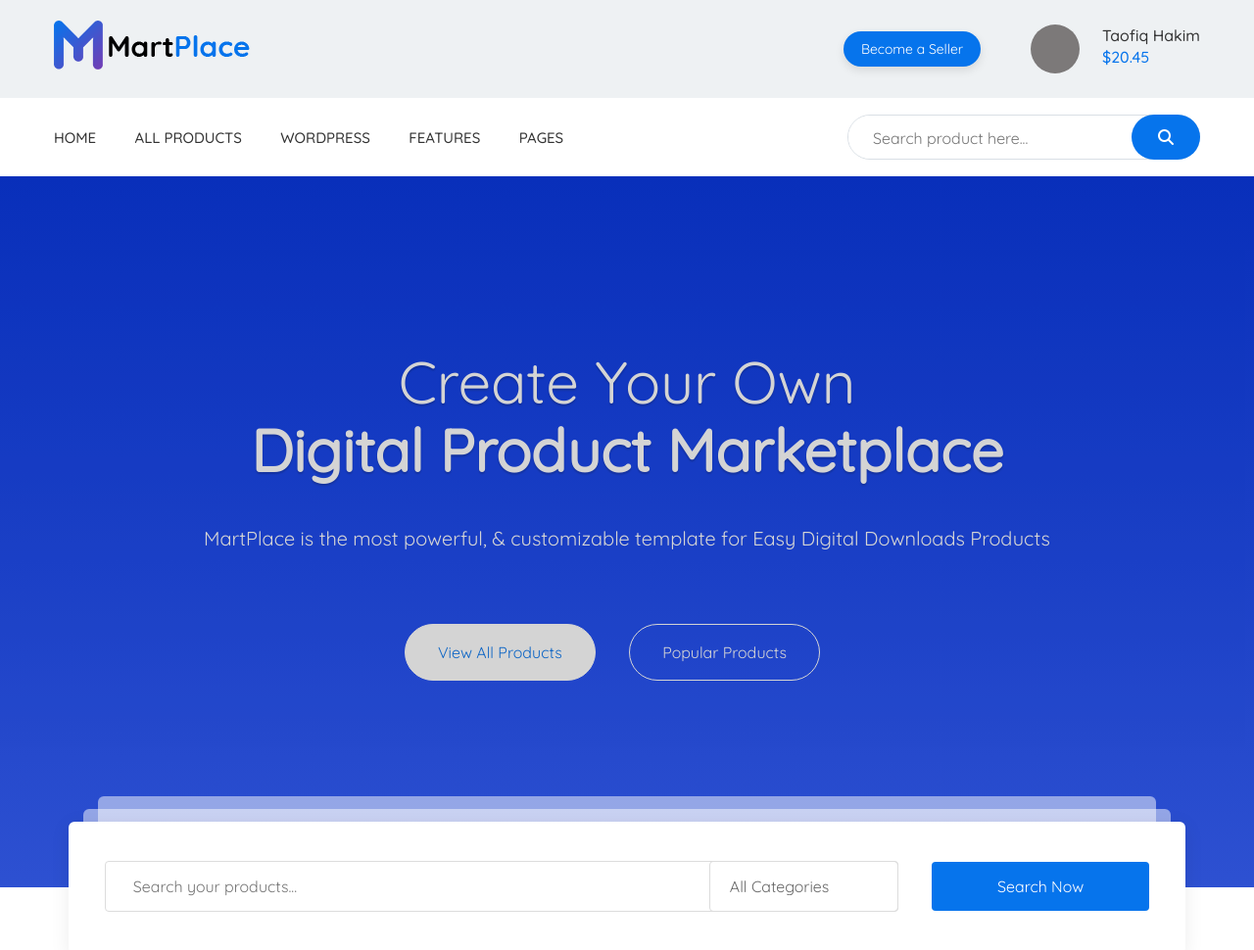
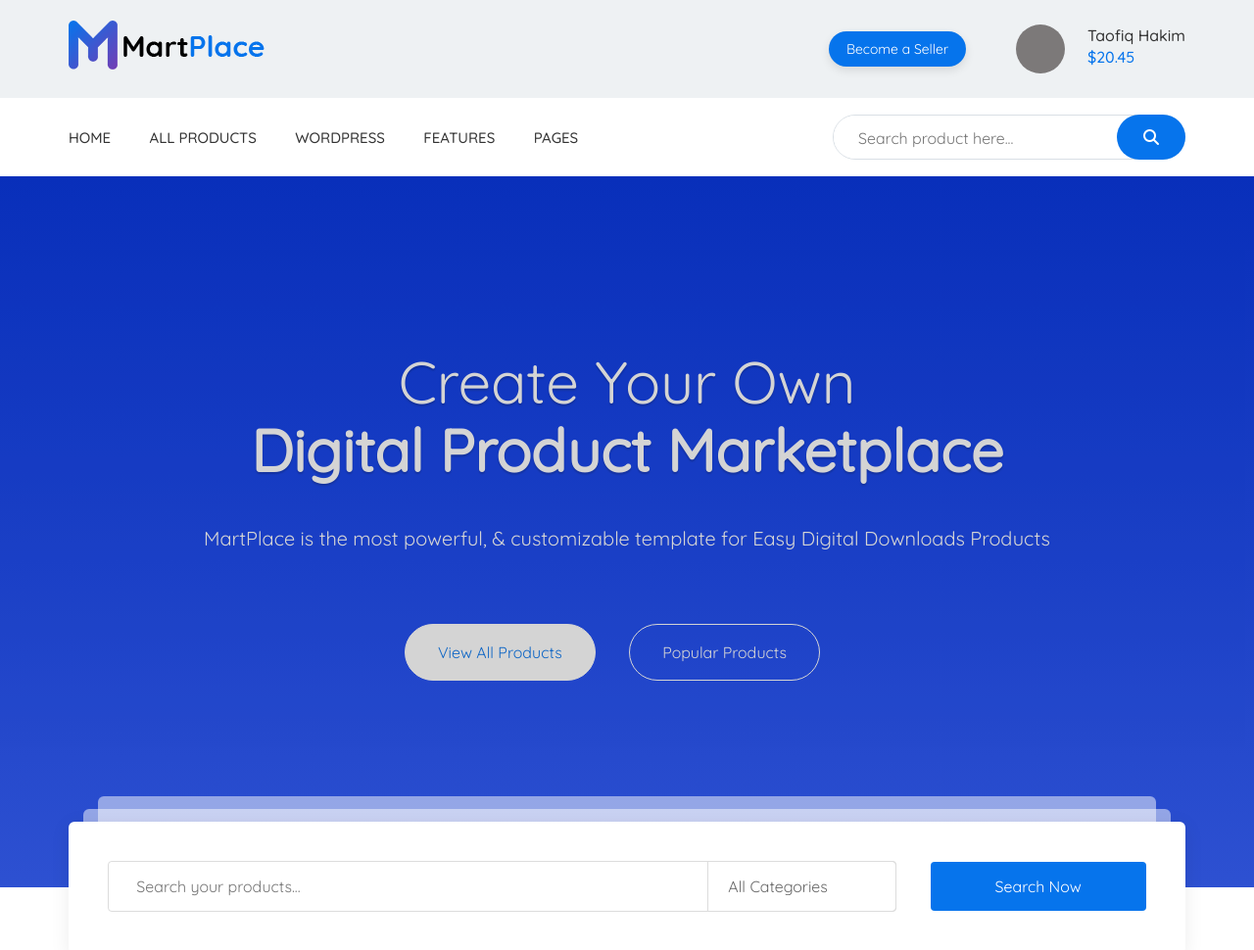
Before and after one commit to TatyanaShevchenko/martplace, a website: page app/index.html in a window 1280 px wide. Shown: the whole page at 98% size. Drawn offline with nearby package versions, Linux system fonts and the light colour scheme; files that its build step writes are made by us from their sources.

Commit message:
fix search section

```diff
--- a/app/index.html
+++ b/app/index.html
@@ -118,7 +118,7 @@
             <div class="search__form-bg search__form-bg1"></div>
             <div class="search__form-bg search__form-bg2"></div>
             <div class="search__form-bg search__form-inner">
-                <form action="">
+                <form>
                     <div class="form-container">
                         <input type="text" placeholder="Search your products..." required>
                         <div class="search__form-select">
--- a/app/scss/_global.scss
+++ b/app/scss/_global.scss
@@ -27,7 +27,7 @@
   color: $color-text;
 }
 .container{
-  width: 1200px;
+  width: 1170px;
   margin: 0 auto;
   padding: 0 15px;
 }
--- a/app/scss/style.scss
+++ b/app/scss/style.scss
@@ -178,6 +178,7 @@
         min-height: 135px;
         display: flex;
         justify-content: center;
+        width: 100%;
     }
     &-bg {
         position: absolute;
@@ -187,20 +188,20 @@
         opacity: 0.502;
     }
     &-bg1 {
-        width: 1080px;
+        width: calc(100% - 60px);
         top: -93px;
     }
     &-bg2 {
-        width: 1110px;
+        width: calc(100% - 30px);
         top: -80px;
     }
 
     &-inner {
         box-shadow: 0px 4px 20px 0px rgba(0, 0, 0, 0.08);
-        padding: 40px 0;
-        width: 1140px;
+        padding: 40px;
         top: -67px;
         opacity: 1;
+        width: 100%;
         form {
             font-size: 16px;
             line-height: 24px;
@@ -208,12 +209,13 @@
             .form-container {
                 position: relative;
                 display: inline-block;
-                max-width: 810px;
+                max-width: 805px;
+                width: 100%;
                 margin-right: 30px;
             }
 
             input {
-                min-width: 810px;
+                width: 100%;
                 padding: 16px 10px;
                 padding-left: 28px;
                 border: 1px solid rgb(220, 220, 220);
@@ -241,7 +243,7 @@
                 width: 100%; /* от ширины блока div */
                 background: none; /* убираем фон */
                 border: 1px solid rgb(220, 220, 220);
-                border-radius: 4px; /* скругление полей формы */
+                border-radius: 0 4px 4px 0; /* скругление полей формы */
                 -webkit-appearance: none; /* Chrome */
                 -moz-appearance: none; /* Firefox */
                 appearance: none; /* убираем дефолнтные стрелочки */
@@ -250,11 +252,11 @@
 
             button {
                 padding: 16px 10px;
-                min-width: 222px;
+                min-width: 220px;
                 background-color: $blue;
                 color: #fff;
                 border-radius: 4px;
-                border: 0;
+                border: none;
             }
         }
         input:focus, select:focus {
```
Also changed, not shown: app/css/style.min.css.
